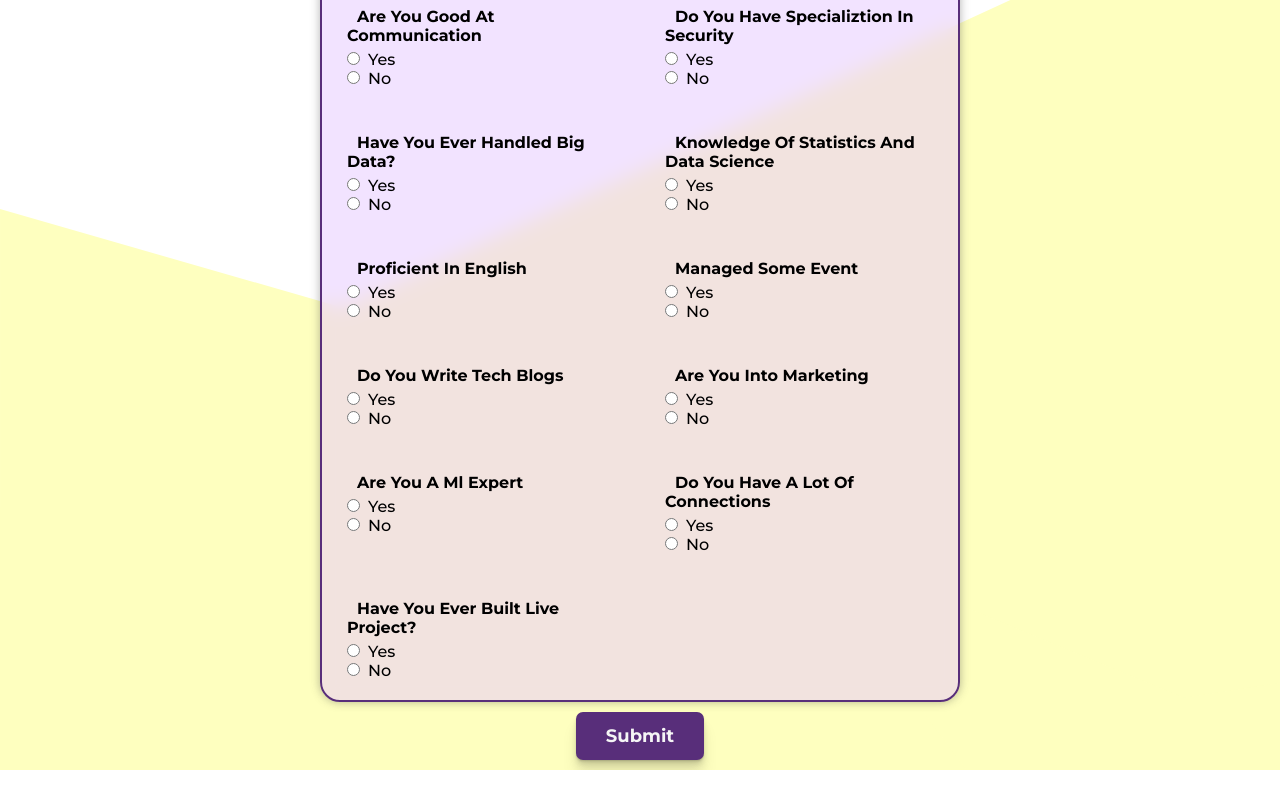
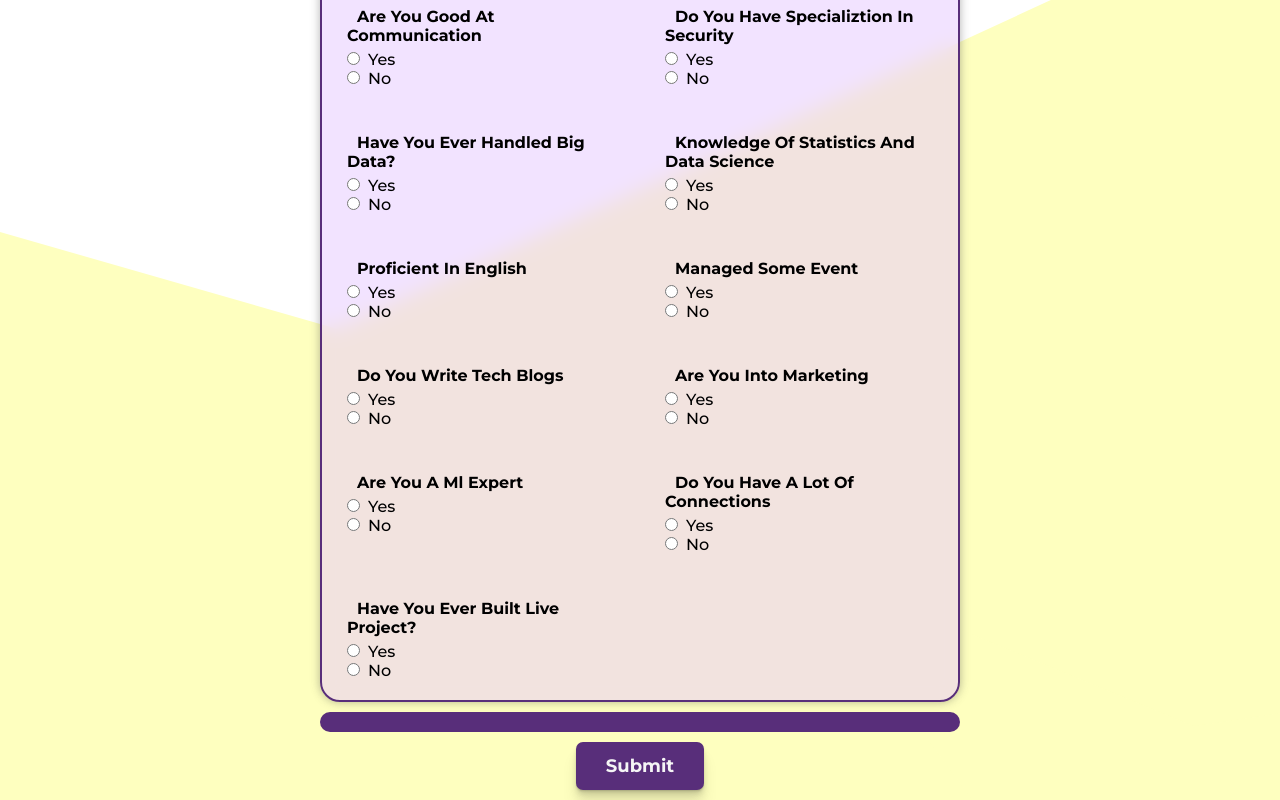
Before and after one commit to Raj0603/AI_CVMAKER, a React (Vite) app: page /CareerForm in a window 1280 px wide. Shown: the part 836-1636 px from the top of the page. Before the commit the page ends 1606 px from the top, so only its background shows below. Built offline with nearby package versions, Linux system fonts and the light colour scheme; no server answers.

Commit message:
frontend changes

```diff
--- a/src/pages/CareerForm/CareerForm.css
+++ b/src/pages/CareerForm/CareerForm.css
@@ -1,4 +1,4 @@
-.form-main{
+.form-main {
     background-image: url("../../assets/Form.svg");
     background-repeat: no-repeat;
     background-position: center;
@@ -9,7 +9,7 @@
     /* align-items: center; */
 }
 
-.form-info{
+.form-info {
     font-size: large;
     font-family: 'Quicksand', sans-serif;
     /* margin: auto; */
@@ -19,14 +19,14 @@
     padding: 10px;
 }
 
-.form-heading{
+.form-heading {
     margin-left: 30px;
     font-size: 3rem;
     padding: 10px;
     color: var(--dark-purple);
 }
 
-.form-container{
+.form-container {
     display: flex;
     flex-wrap: wrap;
     height: auto;
@@ -39,13 +39,13 @@
     /* margin-top: 15vh; */
     background-color: rgba(230, 199, 255, 0.5);
     backdrop-filter: blur(10px);
-    box-shadow:0 0 10px 0.1px rgba(68, 68, 68, 0.4);
+    box-shadow: 0 0 10px 0.1px rgba(68, 68, 68, 0.4);
 
     /* border: 2px solid black; */
     /* box-shadow: 5px 5px rgb(134, 123, 123) ; */
 }
 
-.form-row{
+.form-row {
     text-align: left;
     padding: 20px;
     /* margin-left: 30px; */
@@ -53,7 +53,7 @@
     width: 50%;
 }
 
-.dropdown{
+.dropdown {
     width: 80%;
     min-height: 47%;
     margin: 20px;
@@ -63,20 +63,20 @@
     text-align: center;
 }
 
-.form-col{
+.form-col {
     color: black;
-    text-transform:capitalize;
+    text-transform: capitalize;
     margin-top: 5px;
     padding-left: 5px;
 }
 
-.form-button{
+.form-button {
     margin: 10px 0;
     /* margin-top: 15vh; */
     text-align: center;
 }
 
-.form-submit{
+.form-submit {
     height: 3rem;
     width: 8rem;
     background-color: var(--dark-purple);
@@ -84,17 +84,65 @@
     color: whitesmoke;
     border-radius: 7px;
     box-shadow:
-      0 1px 1px hsl(0deg 0% 0% / 0.075),
-      0 2px 2px hsl(0deg 0% 0% / 0.075),
-      0 4px 4px hsl(0deg 0% 0% / 0.075),
-      0 8px 8px hsl(0deg 0% 0% / 0.075),
-      0 16px 16px hsl(0deg 0% 0% / 0.075)
-    ;
+        0 1px 1px hsl(0deg 0% 0% / 0.075),
+        0 2px 2px hsl(0deg 0% 0% / 0.075),
+        0 4px 4px hsl(0deg 0% 0% / 0.075),
+        0 8px 8px hsl(0deg 0% 0% / 0.075),
+        0 16px 16px hsl(0deg 0% 0% / 0.075);
     cursor: pointer;
     border: none;
 
 }
 
-.form-button:active{
+.form-button:active {
     transform: translateY(1.5px);
 }
+
+.loading {
+    color: transparent !important;
+    min-height: 1.6rem;
+    pointer-events: none;
+    position: relative;
+}
+
+.loading::after {
+    animation: loading 500ms infinite linear;
+    border: .2rem solid white;
+    border-radius: .8rem;
+    border-right-color: transparent;
+    border-top-color: transparent;
+    content: "";
+    display: block;
+    height: 1.2rem;
+    left: 50%;
+    margin-left: -.8rem;
+    margin-top: -.8rem;
+    position: absolute;
+    top: 50%;
+    width: 1.2rem;
+}
+
+@keyframes loading {
+    0% {
+        transform: rotate(0deg);
+    }
+
+    100% {
+        transform: rotate(360deg);
+    }
+}
+
+.role {
+    /* border: 2px solid black; */
+    margin: 10px 0 0 0;
+    padding: 10px 20px;
+    border-radius: 20px;
+    font-size: 18px;
+    letter-spacing: 0.5px;
+    text-transform: uppercase;
+    font-weight: 500;
+    color: white;
+    background: var(--dark-purple);
+    width: 50vw;
+    text-align: center;
+}
--- a/src/pages/CareerForm/CareerForm.jsx
+++ b/src/pages/CareerForm/CareerForm.jsx
@@ -8,7 +8,6 @@ function CareerForm() {
 
 
     const [prediction, setPrediction] = useState("");
-
     const [RW, setRW] = useState();
     const [CGPA, setCGPA] = useState();
     const [WD, setWD] = useState();
@@ -49,6 +48,8 @@ function CareerForm() {
 
     const handleSubmit = async (e) => {
         e.preventDefault();
+        setPrediction("Engineer")
+        window.scroll('200px')
         console.log('Form submitted');
         let tensor = ([RW[0], RW[1], CGPA, WD, DA, TP, NTP, GAC, MA, COM, SEC, BD, STAT, ENG, EVE, TB, MAR, ML, CON, LIVE])
         tensor = tensor.toString()
@@ -63,7 +64,6 @@ function CareerForm() {
                     // setPrediction(res.data)
                     console.log(res.data)
                     let roleArr = res.data.Roles
-                    setPrediction("")
                     for (const roles of roleArr) {
                         yourRole += roles + " ";
                     }
@@ -75,7 +75,6 @@ function CareerForm() {
         }
 
     }
-
     return (
         <>
             <form onSubmit={handleSubmit} className="form-main" method="POSt">
@@ -259,8 +258,8 @@ function CareerForm() {
                     </div>
 
                 </div>
-                <div className="form-button"><button className="form-submit" type="submit"><b>Submit</b></button></div>
-            <div className="role">{prediction}</div>
+                <div className="role">{prediction}</div>
+                <div className="form-button"><button className="form-submit submitbtn" type="submit"><b>Submit</b></button></div>
             </form>
         </>
     )
```
Also changed, not shown: 1 other file (tests, documents, lock files or other folders).
